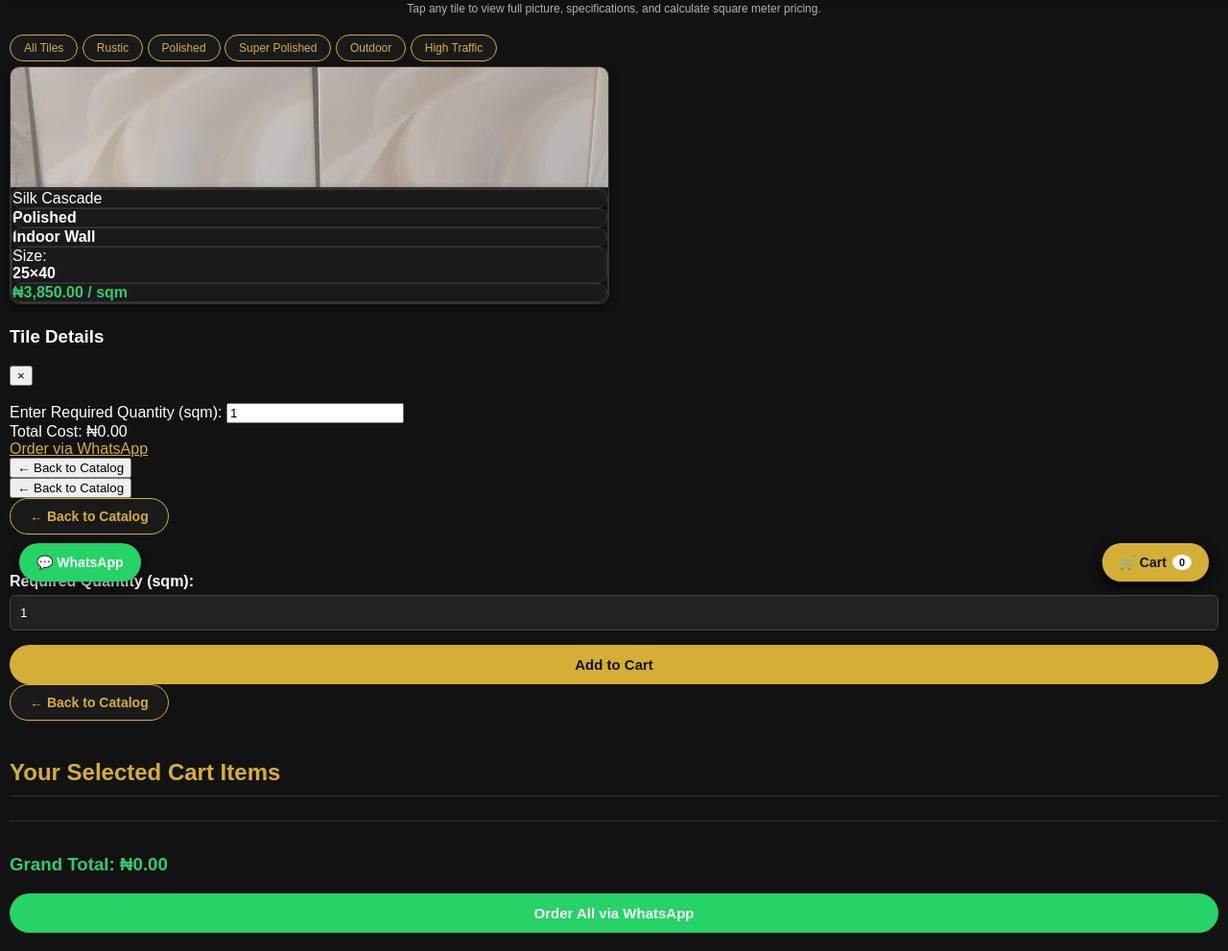
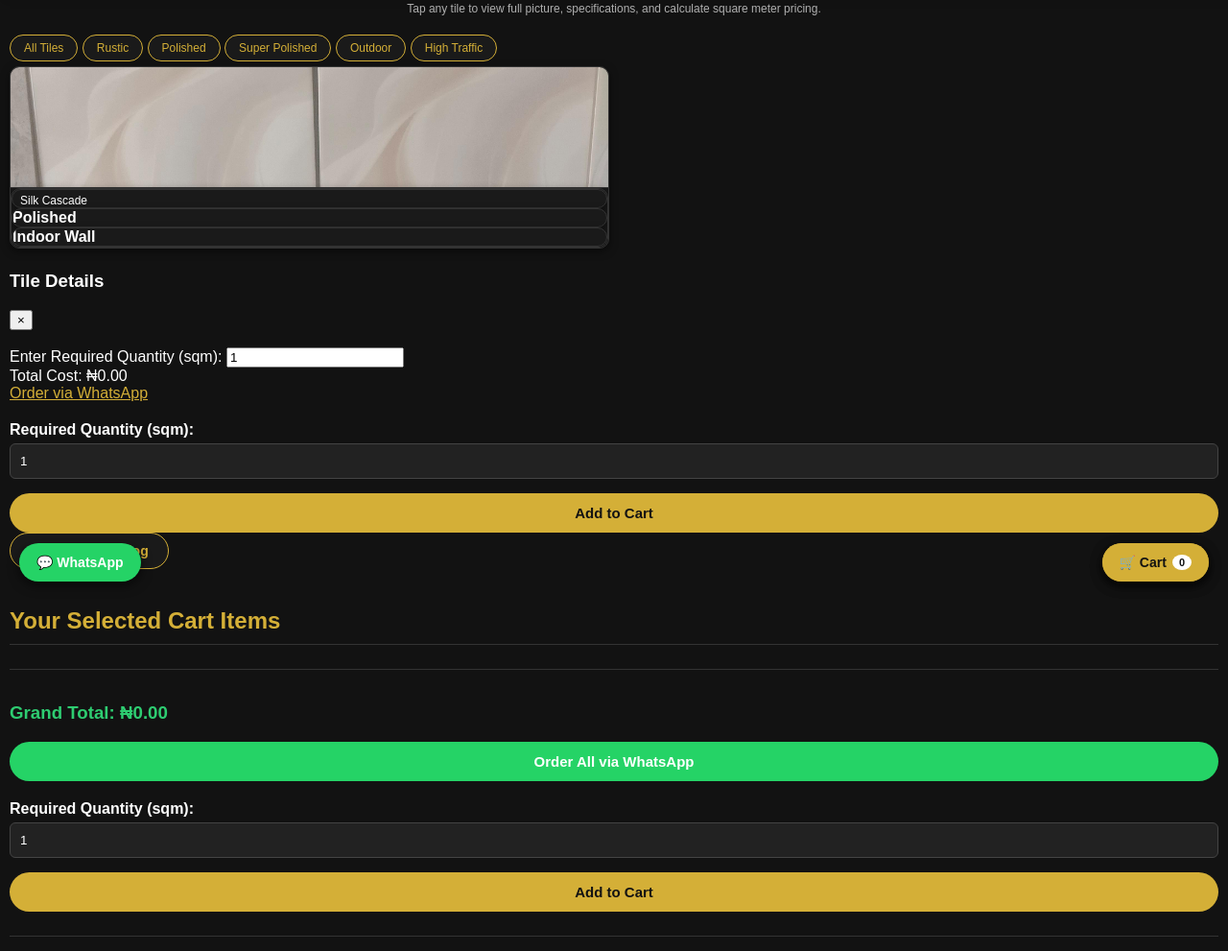
Before and after one commit to Emeka17/mprior, a Flask app: page / in a window 1280 px wide. Shown: the part 174-1165 px from the top of the page at 96% size. Run offline with Flask 3, Linux system fonts and the light colour scheme; data comes from the database, SQL or seed files in the repository.

Commit message:
Deep clean duplicate modal views and fix catalog grid display

```diff
--- a/templates/index.html
+++ b/templates/index.html
@@ -7,6 +7,14 @@
 
 
 <style id="mecks-catalog-grid">
+  /* CLEAN 2-COLUMN GRID */
+  .grid, #tile-grid, .tile-grid { display: grid !important; grid-template-columns: repeat(2, 1fr) !important; gap: 10px !important; }
+  .card, .tile-card { background: #1a1a1a !important; border: 1px solid #333 !important; border-radius: 8px !important; }
+  /* Hide extra metadata on grid cards, keep Name, Size, Price */
+  .card div:nth-child(n+4), .card p, .card span:not(.price) { display: none !important; }
+  .card .card-title, .card h3, .card h4 { display: block !important; color: #fff !important; font-size: 12px !important; padding: 4px 8px 0 8px !important; }
+  .card .card-price, .card .price { display: block !important; color: #2ecc71 !important; font-weight: bold !important; font-size: 13px !important; padding: 4px 8px 8px 8px !important; }
+
   /* 2-COLUMN GRID CATALOG */
   #tile-grid, .tile-grid, .tiles-grid {
     display: grid !important;
@@ -55,15 +63,7 @@
 
 
 
-<style id="mecks-safe-mobile-modal">
-  /* Ensure detail view expands cleanly and behaves well on mobile */
-  .product-detail, .detail-view, #detail-container, .modal-dialog {
-    max-width: 100% !important;
-    width: 100% !important;
-    margin: 0 !important;
-    box-sizing: border-box !important;
-  }
-</style>
+
 
 </head>
 <body>
@@ -310,9 +310,7 @@
 
 
 <!-- Dedicated Full-Screen View Container -->
-<div id="full-detail-view">
-  <button class="back-to-catalog-btn" onclick="closeDetailView()">← Back to Catalog</button>
-  <div id="detail-content-area"></div>
+
 </div>
 
 <script>
@@ -370,9 +368,7 @@
 
 
 <!-- Dedicated Full-Screen Detail View Container -->
-<div id="full-detail-view">
-  <button class="back-to-catalog-btn" onclick="closeDetailView()">← Back to Catalog</button>
-  <div id="detail-content-area"></div>
+
 </div>
 
 
@@ -385,9 +381,7 @@
 </button>
 
 <!-- Dedicated Detail View -->
-<div id="detail-view" class="full-screen-view">
-  <button class="nav-btn" onclick="closeDetailView()">← Back to Catalog</button>
-  <div id="detail-content"></div>
+
   <div style="margin-top: 20px;">
     <label style="color: #ffffff; font-weight: bold;">Required Quantity (sqm):</label>
     <input type="number" id="sqm-input" value="1" min="1" style="width: 100%; padding: 10px; background: #222; color: #fff; border: 1px solid #444; border-radius: 6px; margin-top: 5px; box-sizing: border-box;" oninput="updateCalculation()">
@@ -639,9 +633,7 @@
 </a>
 
 <!-- Dedicated Detail View -->
-<div id="custom-detail-view" class="app-fullscreen-view">
-  <button class="nav-btn" onclick="closeDetailView()">← Back to Catalog</button>
-  <div id="custom-detail-content"></div>
+
   <div style="margin-top: 20px;">
     <label style="color: #ffffff; font-weight: bold;">Required Quantity (sqm):</label>
     <input type="number" id="custom-sqm-input" value="1" min="1" style="width: 100%; padding: 10px; background: #222; color: #fff; border: 1px solid #444; border-radius: 6px; margin-top: 5px; box-sizing: border-box;" oninput="updateCustomCalculation()">
@@ -651,10 +643,7 @@
 </div>
 
 <!-- Dedicated Cart View -->
-<div id="custom-cart-view" class="app-fullscreen-view">
-  <button class="nav-btn" onclick="closeCartView()">← Back to Catalog</button>
-  <h2 style="color: #d4af37; border-bottom: 1px solid #333; padding-bottom: 10px;">Your Selected Cart Items</h2>
-  <div id="custom-cart-items-container"></div>
+
   <div style="margin-top: 25px; border-top: 1px solid #333; padding-top: 15px;">
     <h3 id="custom-cart-grand-total" style="color: #2ecc71;">Grand Total: ₦0.00</h3>
     <a id="custom-whatsapp-btn" class="whatsapp-order-btn" href="#" target="_blank">Order All via WhatsApp</a>
```
